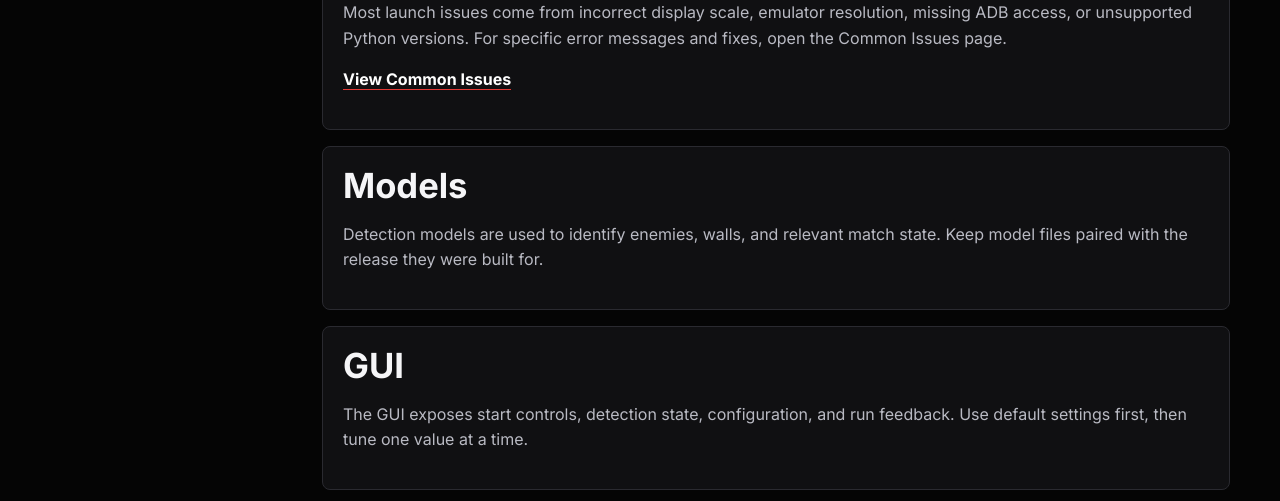
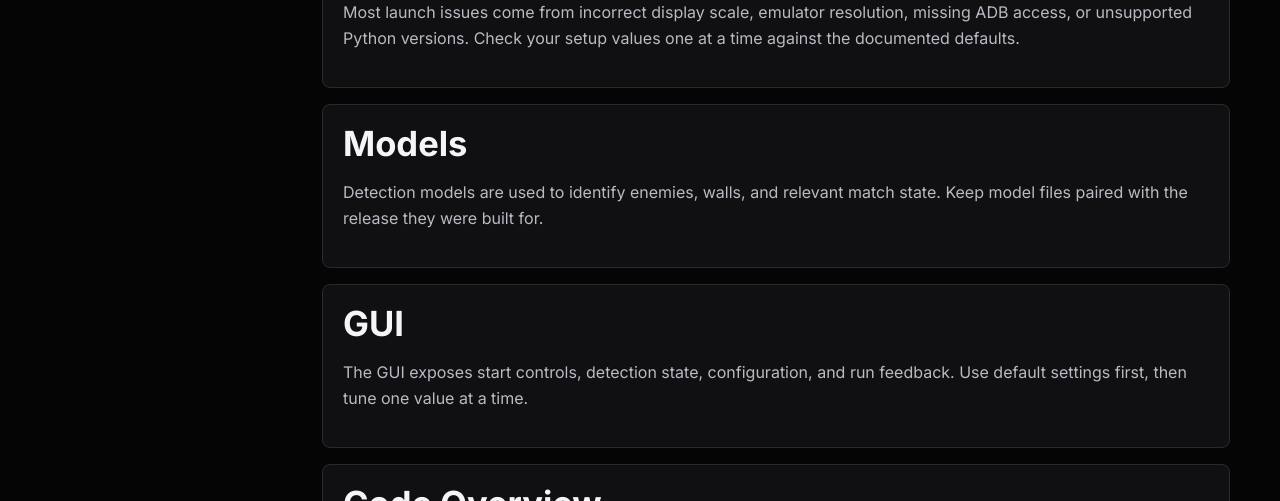
Before and after one commit to Pyla-Bot/pyla-ai-site, a website: page docs.html in a window 1280 px wide. Shown: the part 599-1100 px from the top of the page. Drawn offline with Linux system fonts and the light colour scheme.

Commit message:
Add files via upload

```diff
--- a/docs.html
+++ b/docs.html
@@ -22,7 +22,6 @@
     <aside id="docs-sidebar" class="docs-sidebar" aria-label="Documentation sections">
       <a href="#running">Running</a>
       <a href="#troubleshooting">Troubleshooting</a>
-      <a href="common-issues.html">Common Issues</a>
       <a href="#models">Models</a>
       <a href="#gui">GUI</a>
       <a href="#code-overview">Code Overview</a>
@@ -30,7 +29,7 @@
     <section class="docs-content">
       <div class="doc-head"><p class="eyebrow">Documentation</p><h1>Pyla AI docs</h1><label class="search-label" for="doc-search">Search docs</label><input id="doc-search" class="doc-search" type="search" placeholder="Search setup, models, GUI..." autocomplete="off"></div>
       <article id="running" class="doc-section"><h2>Running</h2><p>Start the emulator first, verify Brawl Stars is open, then launch Pyla AI and check that detection and ADB state are ready before pressing Start.</p></article>
-      <article id="troubleshooting" class="doc-section"><h2>Troubleshooting</h2><p>Most launch issues come from incorrect display scale, emulator resolution, missing ADB access, or unsupported Python versions. For specific error messages and fixes, open the Common Issues page.</p><p><a class="text-link" href="common-issues.html">View Common Issues</a></p></article>
+      <article id="troubleshooting" class="doc-section"><h2>Troubleshooting</h2><p>Most launch issues come from incorrect display scale, emulator resolution, missing ADB access, or unsupported Python versions. Check your setup values one at a time against the documented defaults.</p></article>
       <article id="models" class="doc-section"><h2>Models</h2><p>Detection models are used to identify enemies, walls, and relevant match state. Keep model files paired with the release they were built for.</p></article>
       <article id="gui" class="doc-section"><h2>GUI</h2><p>The GUI exposes start controls, detection state, configuration, and run feedback. Use default settings first, then tune one value at a time.</p></article>
       <article id="code-overview" class="doc-section"><h2>Code Overview</h2><p>The repository is organized around emulator input, frame capture, model inference, GUI state, and logging. Review the GitHub repo before modifying behavior.</p></article>
```
Also changed, not shown: docs/docs.html (+1 -2 lines).
